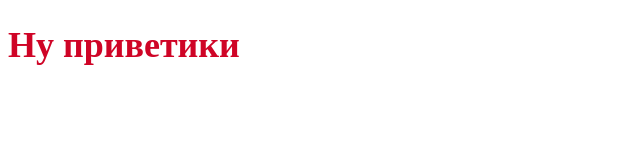
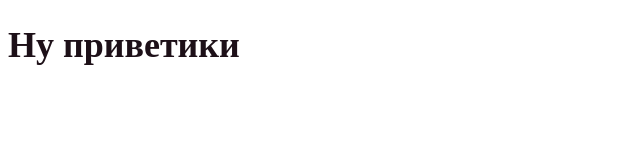
Before and after one commit to dinbdin/MyProject, a plain HTML site: page index.html in a window 1280 px wide. Shown: the whole page, without its empty margins (0-640 px from the left). Drawn offline with Linux system fonts and the light colour scheme.

Commit message:
new color

```diff
--- a/style.css
+++ b/style.css
@@ -1,4 +1,4 @@
 body {
     font-size: large;
-    color: #cf0426;
+    color: #1d1018;
 }
```
